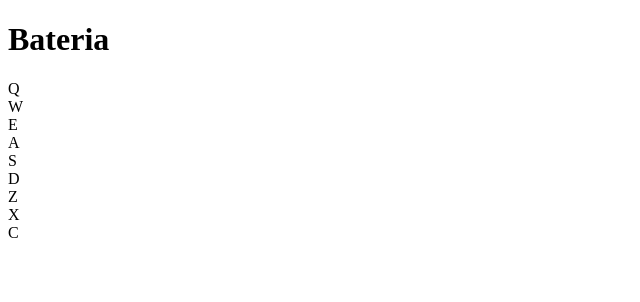
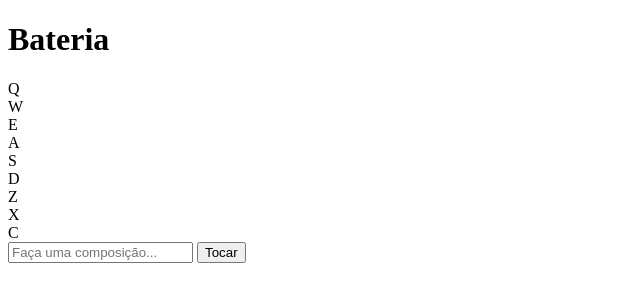
Before and after one commit to Johnhelder/bateria, a plain HTML site: page index.html in a window 1280 px wide. Shown: the whole page, without its empty margins (0-640 px from the left). Drawn offline with Linux system fonts and the light colour scheme.

Commit message:
Adicionando o botão

```diff
--- a/index.html
+++ b/index.html
@@ -22,7 +22,12 @@
     <div data-key="keyz" class="key">Z</div>
     <div data-key="keyx" class="key">X</div>
     <div data-key="keyc" class="key">C</div>
-</div>
+  </div>
+
+  <div class="composer">
+    <input type="text" id="input" placeholder="Faça uma composição..." />
+    <button>Tocar</button>
+  </div>
 </body>
 
 </html>
```
